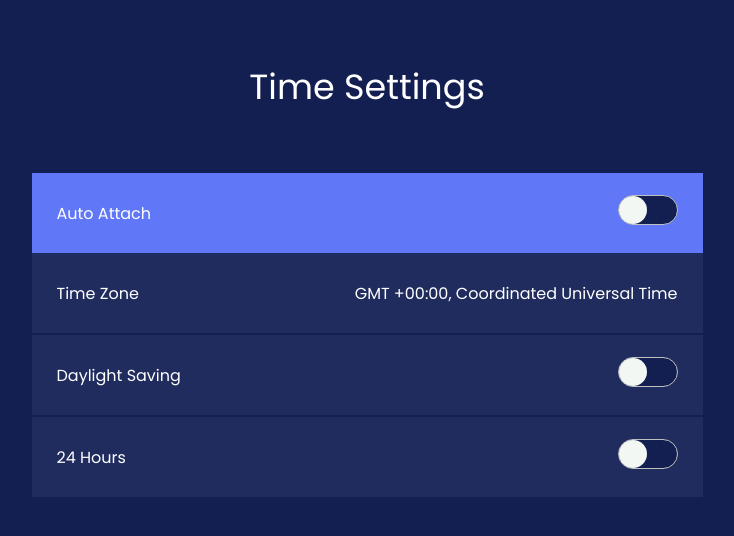
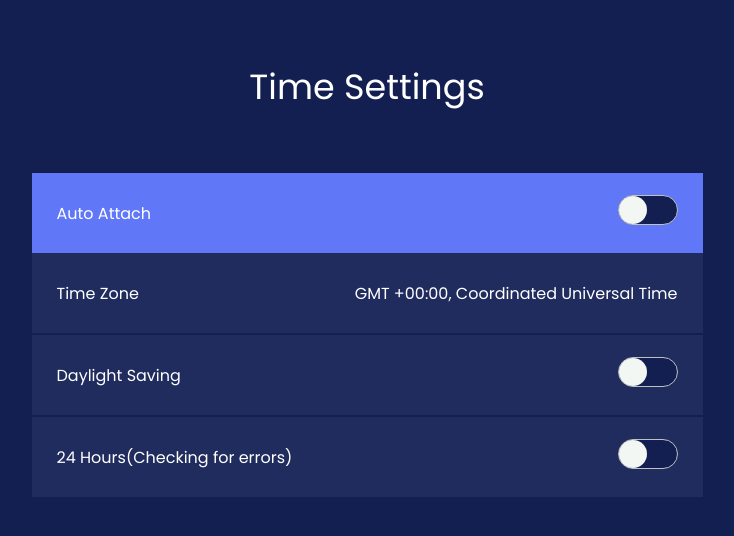
Before and after one commit to Kabil777/Dummy, a React (Vite) app: page /time in a window 1280 px wide. Shown: the top 536 px of the page, without its empty margins (273-1007 px from the left). Built offline with nearby package versions, Linux system fonts and the light colour scheme.

Commit message:
changeintime

```diff
--- a/src/component/TimeSettings.jsx
+++ b/src/component/TimeSettings.jsx
@@ -63,7 +63,7 @@ function TimeSettings() {
                 <li className={getItemClass(3)}
                     onClick={() => handleItemClick(3)}>
                     <div className='list-values'>
-                      <div>24 Hours</div>
+                      <div>24 Hours(Checking for errors)</div>
                       <div><ToggleButton/></div>
                     </div>
                 </li>
```
